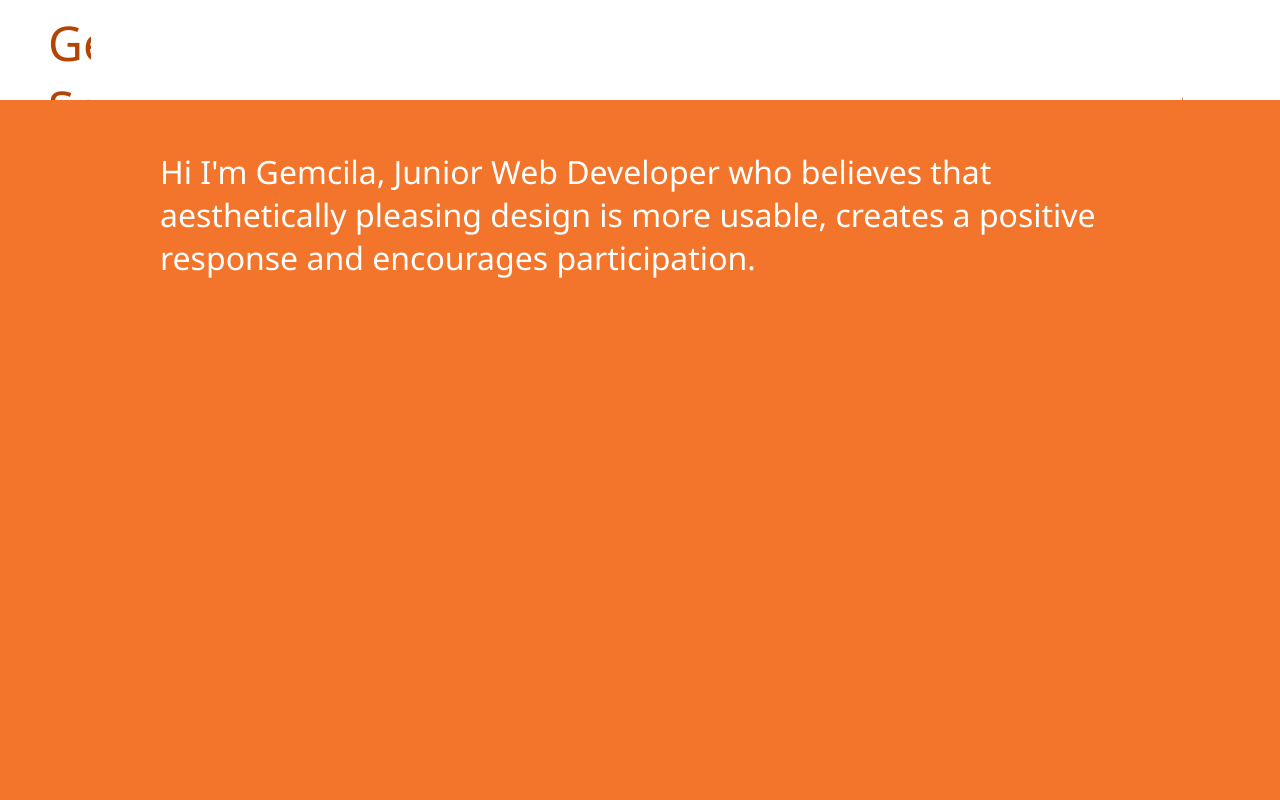
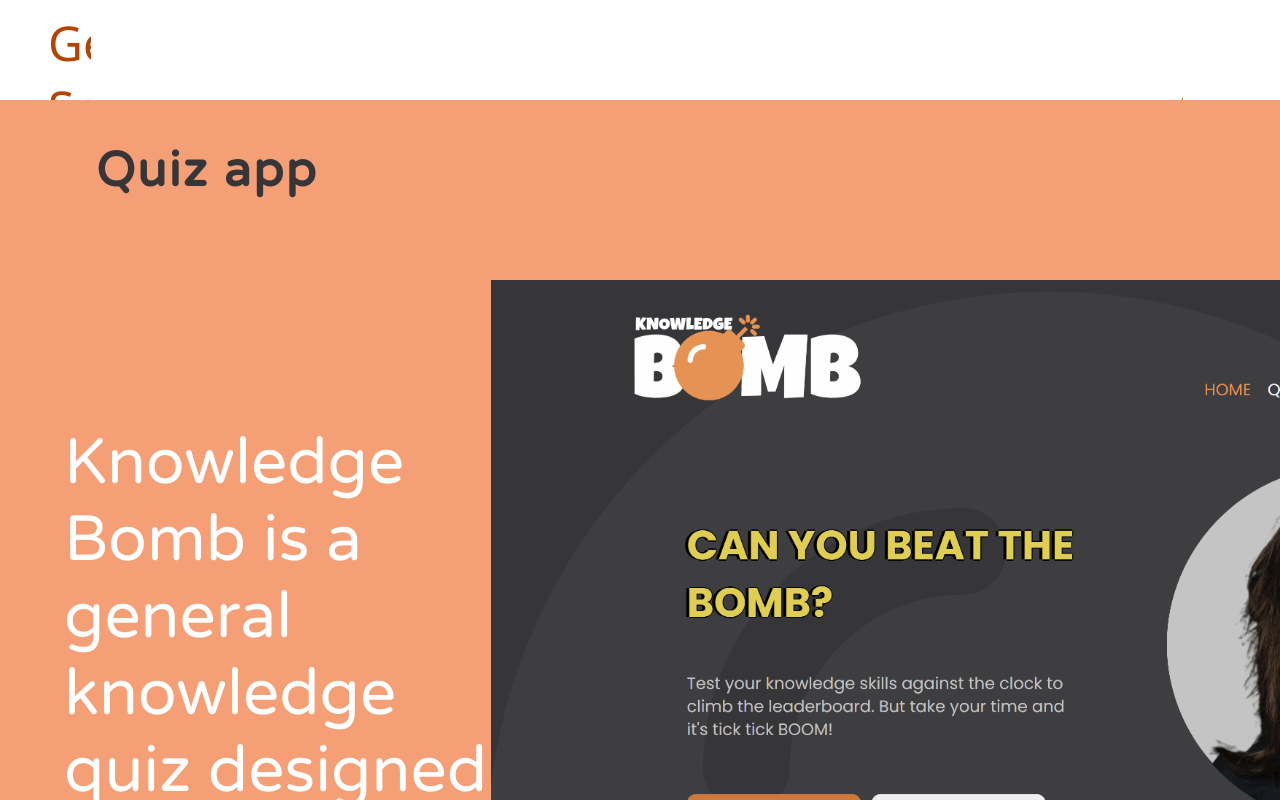
Before and after one commit to ggemcila/portfolio, a React (Create React App) app: page / in a window 1280 px wide. Built offline with nearby package versions, Linux system fonts and the light colour scheme.

Commit message:
#20 Animation title - quizapp

```diff
--- a/src/App.jsx
+++ b/src/App.jsx
@@ -15,7 +15,8 @@
      <Topbar menuOpen={menuOpen} setMenuOpen={setMenuOpen}/>
      <Menu menuOpen={menuOpen} setMenuOpen={setMenuOpen}/>
      <div className="sections">
-       <Intro/>
+     <Quizapp/>
+     <Intro/>
        <Quizapp/>
        <Weatherapp/>
        <Gamesreview/>
--- a/src/components/quizapp/quizapp.scss
+++ b/src/components/quizapp/quizapp.scss
@@ -40,3 +40,21 @@
     flex-direction: row;
 
 }
+.title{
+    letter-spacing: 0px;
+    animation:text 2s 1;
+    animation-duration: 6s;
+    animation-iteration-count:infinite ;
+}
+
+@keyframes text {
+    0%{
+       letter-spacing: 0;
+    }
+    30%{
+        letter-spacing: 25px;
+    }
+    85%{
+        letter-spacing: 8px;
+    }
+}
```
